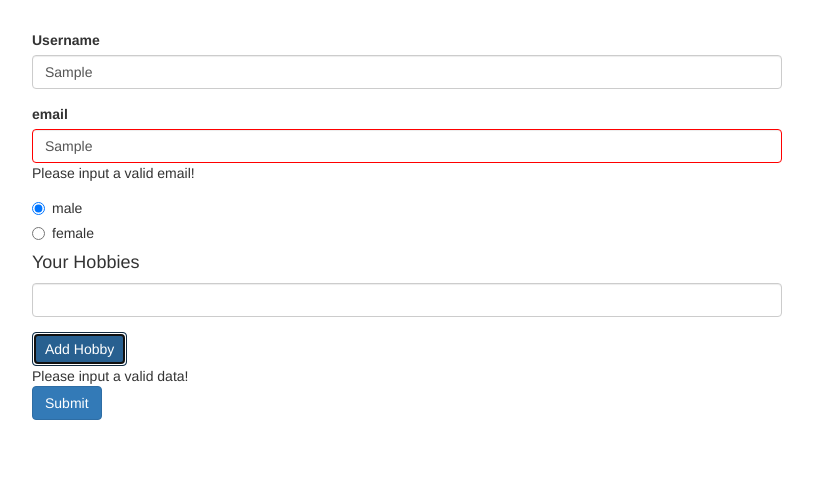
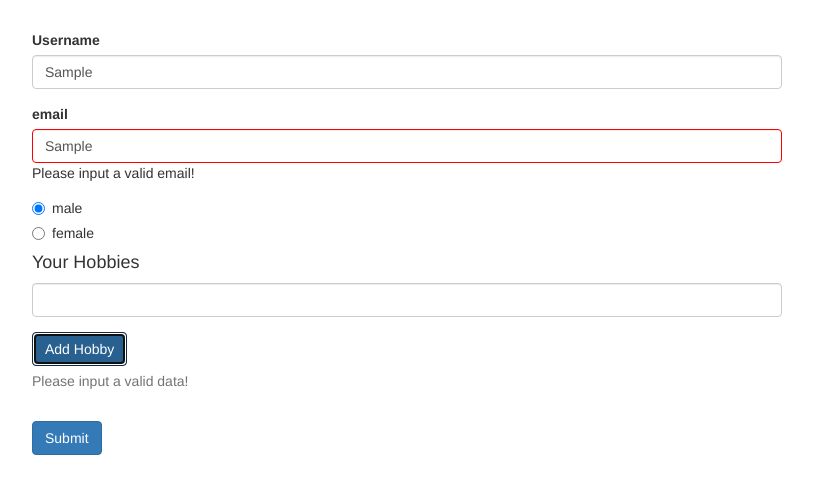
Before and after one commit to ZeroToHero-StepByStep/Angular4-Reactive-Form, an Angular app: page / in a window 1280 px wide. Both pictures are taken after typing "Sample", "Sample" into the empty fields and a click on the button "Add Hobby". Shown: the top 494 px of the page, without its empty margins (233-1046 px from the left). Built offline with nearby package versions, Linux system fonts and the light colour scheme.

Commit message:
196. Reactive:Using Error Codes

```diff
--- a/src/app/app.component.html
+++ b/src/app/app.component.html
@@ -10,8 +10,17 @@
             id="username"
             formControlName="username"
             class="form-control">
-          <span *ngIf="!signupForm.get('userData.username').valid && signupForm.get('userData.username').touched">
-            Please input a valid username!
+
+          <span
+            *ngIf="!signupForm.get('userData.username').valid && signupForm.get('userData.username').touched"
+          class="help-block">
+
+            <span *ngIf="signupForm.get('userData.username').errors['nameIsForbidden']">
+                This name is invalid
+            </span>
+            <span *ngIf="signupForm.get('userData.username').errors['required']">
+                This name is required
+          </span>
           </span>
         </div>
         <div class="form-group">
@@ -42,7 +51,7 @@
           <button class="btn btn-primary" type="button" (click)="onAddHobby()">Add Hobby</button>
 
         </div>
-        <span *ngIf="!signupForm.valid && signupForm.touched">
+        <span *ngIf="!signupForm.valid && signupForm.touched" class="help-block">
             Please input a valid data!
         </span>
         <br>
--- a/src/app/app.component.ts
+++ b/src/app/app.component.ts
@@ -9,7 +9,7 @@ import {FormArray, FormControl, FormGroup, Validator, Validators} from '@angular
 export class AppComponent implements OnInit{
   genders = ['male', 'female'];
   signupForm : FormGroup ;
-    forbiddenUserNames = [' ', 'Anna'];
+    forbiddenUserNames = ['Chris', 'Anna'];
 
 
   ngOnInit(){
```
